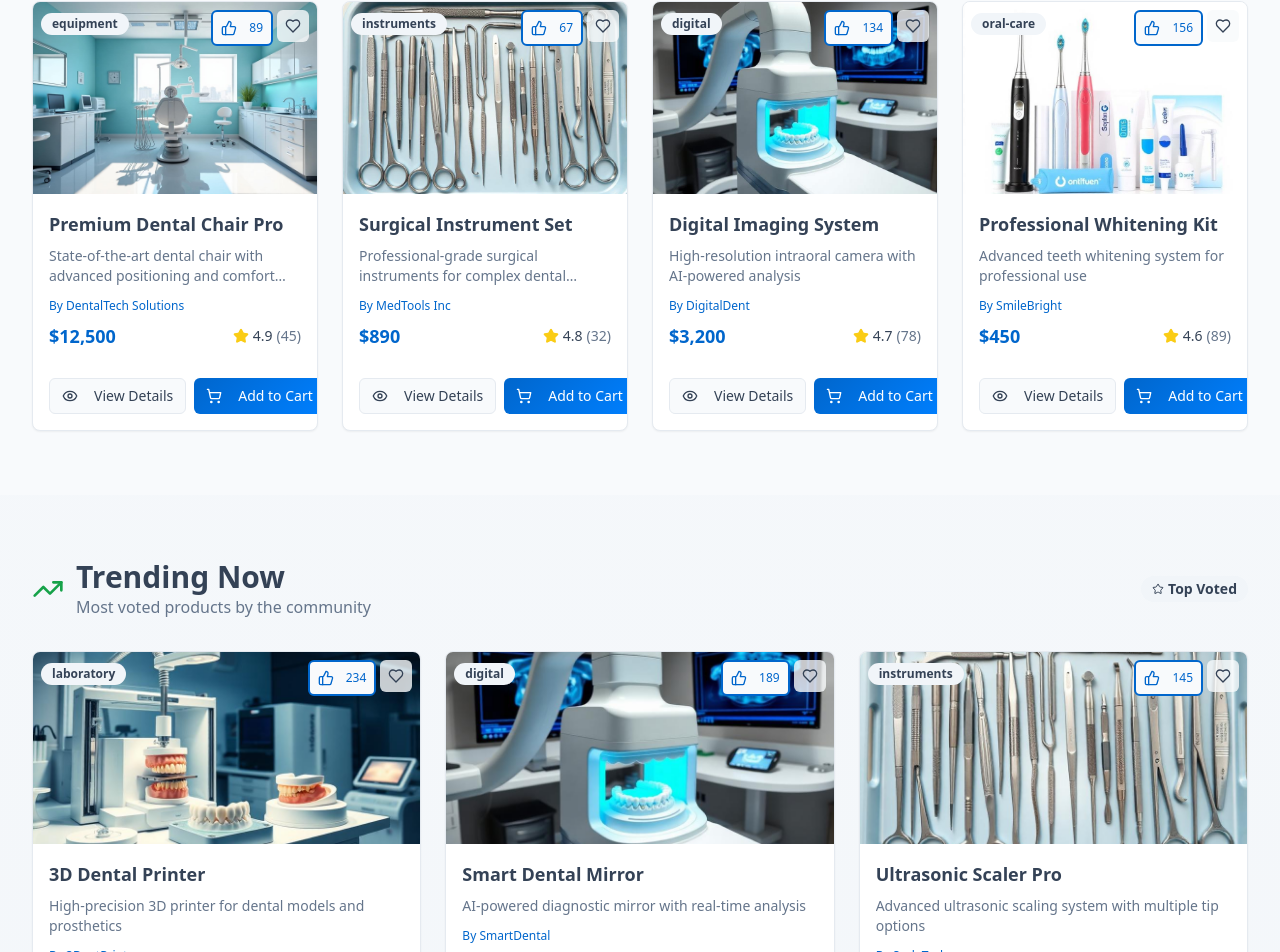
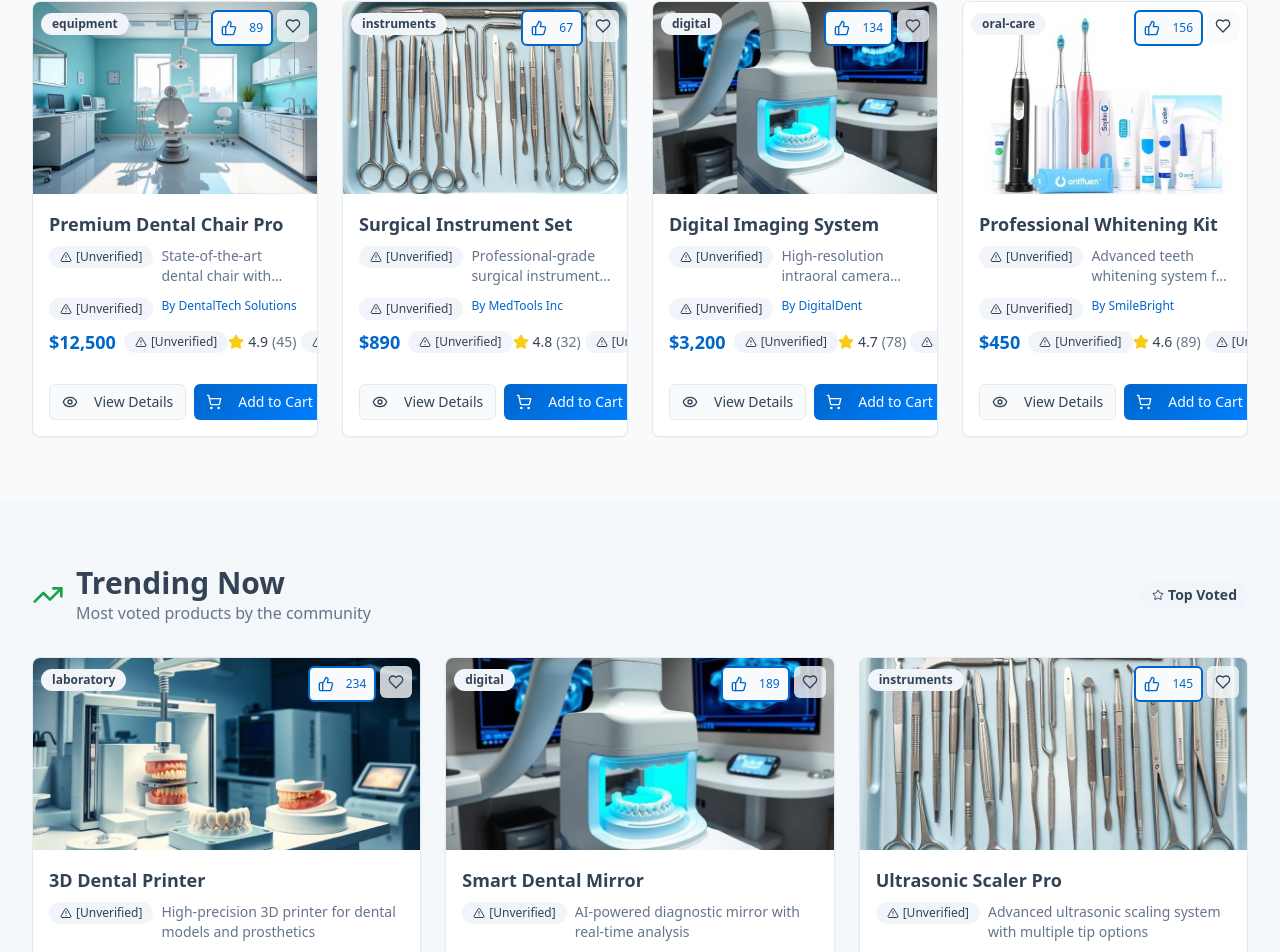
Before and after one commit to wund3run/smile-vote-market, a React (Vite) app: page / in a window 1280 px wide. Shown: the part 1792-2744 px from the top of the page. Built offline with nearby package versions, Linux system fonts and the light colour scheme.

Commit message:
Implement content verification system to label unverified claims and information
Co-authored-by: ramatarun <221033675+ramatarun@users.noreply.github.com>

```diff
--- /dev/null
+++ b/src/components/ContentVerificationLabel.tsx
@@ -0,0 +1,100 @@
+import { AlertTriangle, Info, HelpCircle } from "lucide-react";
+import { Badge } from "@/components/ui/badge";
+import { Tooltip, TooltipContent, TooltipTrigger } from "@/components/ui/tooltip";
+
+export type VerificationStatus = 'unverified' | 'inference' | 'speculation' | 'unknown';
+
+interface ContentVerificationLabelProps {
+  status: VerificationStatus;
+  content?: string;
+  className?: string;
+  showTooltip?: boolean;
+}
+
+const verificationConfig = {
+  unverified: {
+    label: "[Unverified]",
+    icon: AlertTriangle,
+    variant: "secondary" as const,
+    tooltip: "This information has not been independently verified and should not be considered as established fact."
+  },
+  inference: {
+    label: "[Inference]",
+    icon: Info,
+    variant: "outline" as const,
+    tooltip: "This information is based on inference or deduction and may not be factually accurate."
+  },
+  speculation: {
+    label: "[Speculation]",
+    icon: HelpCircle,
+    variant: "outline" as const,
+    tooltip: "This information is speculative and should not be relied upon as fact."
+  },
+  unknown: {
+    label: "[Unknown]",
+    icon: HelpCircle,
+    variant: "secondary" as const,
+    tooltip: "The accuracy of this information cannot be determined."
+  }
+};
+
+export function ContentVerificationLabel({
+  status,
+  content,
+  className,
+  showTooltip = true
+}: ContentVerificationLabelProps) {
+  const config = verificationConfig[status];
+  const Icon = config.icon;
+
+  const badgeContent = (
+    <Badge variant={config.variant} className={`text-xs font-medium ${className}`}>
+      <Icon className="h-3 w-3 mr-1" />
+      {config.label}
+    </Badge>
+  );
+
+  if (!showTooltip) {
+    return badgeContent;
+  }
+
+  return (
+    <Tooltip>
+      <TooltipTrigger asChild>
+        {badgeContent}
+      </TooltipTrigger>
+      <TooltipContent>
+        <div className="max-w-xs">
+          <p className="font-medium mb-1">{config.label}</p>
+          <p className="text-sm">{config.tooltip}</p>
+          {content && (
+            <p className="text-xs mt-1 opacity-75">
+              Content: {content}
+            </p>
+          )}
+        </div>
+      </TooltipContent>
+    </Tooltip>
+  );
+}
+
+interface ContentDisclaimerProps {
+  children: React.ReactNode;
+  status: VerificationStatus;
+  className?: string;
+}
+
+export function ContentDisclaimer({ children, status, className }: ContentDisclaimerProps) {
+  const config = verificationConfig[status];
+
+  return (
+    <div className={`space-y-2 ${className}`}>
+      <div className="flex items-start gap-2">
+        <ContentVerificationLabel status={status} showTooltip={false} />
+        <div className="flex-1">
+          {children}
+        </div>
+      </div>
+    </div>
+  );
+}
--- a/src/components/ProductCard.tsx
+++ b/src/components/ProductCard.tsx
@@ -3,6 +3,7 @@ import { Heart, ShoppingCart, ThumbsUp, Eye, Star } from "lucide-react";
 import { Card, CardContent, CardFooter } from "@/components/ui/card";
 import { Button } from "@/components/ui/button";
 import { Badge } from "@/components/ui/badge";
+import { ContentVerificationLabel, ContentDisclaimer } from "@/components/ContentVerificationLabel";
 
 interface ProductCardProps {
   id: string;
@@ -19,6 +20,12 @@ interface ProductCardProps {
   featured?: boolean;
   trending?: boolean;
   viewMode?: 'grid' | 'list';
+  verified?: {
+    rating: boolean;
+    price: boolean;
+    supplier: boolean;
+    claims: boolean;
+  };
 }
 
 export function ProductCard({
@@ -35,7 +42,13 @@ export function ProductCard({
   supplier,
   featured,
   trending,
-  viewMode = 'grid'
+  viewMode = 'grid',
+  verified = {
+    rating: false,
+    price: false,
+    supplier: false,
+    claims: false
+  }
 }: ProductCardProps) {
   const [voteCount, setVoteCount] = useState(votes);
   const [hasVoted, setHasVoted] = useState(false);
@@ -107,19 +120,38 @@ export function ProductCard({
         <h3 className="font-semibold text-lg mb-2 line-clamp-2 group-hover:text-primary transition-colors">
           {title}
         </h3>
-        <p className="text-sm text-muted-foreground mb-3 line-clamp-2">
-          {description}
-        </p>
+        <ContentDisclaimer status="unverified" className="mb-3">
+          <p className="text-sm text-muted-foreground line-clamp-2">
+            {description}
+          </p>
+        </ContentDisclaimer>
 
         {supplier && (
-          <p className="text-xs text-primary mb-2">
-            By {supplier}
-          </p>
+          <div className="mb-2">
+            {!verified.supplier ? (
+              <ContentDisclaimer status="unverified">
+                <p className="text-xs text-primary">
+                  By {supplier}
+                </p>
+              </ContentDisclaimer>
+            ) : (
+              <p className="text-xs text-primary">
+                By {supplier}
+              </p>
+            )}
+          </div>
         )}
 
         <div className="flex items-center justify-between mb-3">
           <div className="flex items-center space-x-2">
-            <span className="text-lg font-bold text-primary">{price}</span>
+            {!verified.price ? (
+              <div className="flex items-center gap-2">
+                <span className="text-lg font-bold text-primary">{price}</span>
+                <ContentVerificationLabel status="unverified" showTooltip={false} />
+              </div>
+            ) : (
+              <span className="text-lg font-bold text-primary">{price}</span>
+            )}
             {originalPrice && (
               <span className="text-sm text-muted-foreground line-through">
                 {originalPrice}
@@ -130,6 +162,9 @@ export function ProductCard({
             <Star className="h-4 w-4 fill-yellow-400 text-yellow-400" />
             <span>{rating}</span>
             <span className="text-muted-foreground">({reviewCount})</span>
+            {!verified.rating && (
+              <ContentVerificationLabel status="unverified" showTooltip={false} className="ml-1" />
+            )}
           </div>
         </div>
       </CardContent>
--- a/src/components/TourismPackageCard.tsx
+++ b/src/components/TourismPackageCard.tsx
@@ -4,6 +4,7 @@ import { Button } from "@/components/ui/button";
 import { Card, CardContent, CardFooter, CardHeader } from "@/components/ui/card";
 import { Badge } from "@/components/ui/badge";
 import { TourismPackage } from "@/data/marketplace";
+import { ContentVerificationLabel, ContentDisclaimer } from "@/components/ContentVerificationLabel";
 
 type TourismPackageCardProps = TourismPackage;
 
@@ -24,7 +25,14 @@ export const TourismPackageCard = ({
   accommodation,
   featured,
   trending,
-  savings
+  savings,
+  verified = {
+    pricing: false,
+    savings: false,
+    features: false,
+    treatments: false,
+    rating: false
+  }
 }: TourismPackageCardProps) => {
   const [currentVotes, setCurrentVotes] = useState(votes);
   const [hasVoted, setHasVoted] = useState(false);
@@ -56,10 +64,13 @@ export const TourismPackageCard = ({
 
       {/* Savings Badge */}
       {savings && (
-        <div className="absolute top-3 right-3 z-10">
+        <div className="absolute top-3 right-3 z-10 flex items-center gap-1">
           <Badge variant="destructive" className="bg-gradient-to-r from-red-500 to-red-600 text-white">
             {savings}
           </Badge>
+          {!verified.savings && (
+            <ContentVerificationLabel status="unverified" showTooltip={false} />
+          )}
         </div>
       )}
 
@@ -94,9 +105,11 @@ export const TourismPackageCard = ({
         </h3>
 
         {/* Description */}
+        <ContentDisclaimer status="unverified" className="mb-3">
           <p className="text-sm text-muted-foreground line-clamp-2">
             {description}
           </p>
+        </ContentDisclaimer>
 
         {/* Rating & Reviews */}
         <div className="flex items-center space-x-2">
@@ -105,9 +118,15 @@ export const TourismPackageCard = ({
             <span className="text-sm font-medium">{rating}</span>
           </div>
           <span className="text-sm text-muted-foreground">({reviewCount} reviews)</span>
+          {!verified.rating && (
+            <ContentVerificationLabel status="unverified" showTooltip={false} />
+          )}
         </div>
 
         {/* Key Features */}
+        <div className="space-y-2">
+          {!verified.features ? (
+            <ContentDisclaimer status="unverified">
               <div className="flex flex-wrap gap-1">
                 {features.slice(0, 2).map((feature, index) => (
                   <Badge key={index} variant="outline" className="text-xs">
@@ -120,18 +139,38 @@ export const TourismPackageCard = ({
                   </Badge>
                 )}
               </div>
+            </ContentDisclaimer>
+          ) : (
+            <div className="flex flex-wrap gap-1">
+              {features.slice(0, 2).map((feature, index) => (
+                <Badge key={index} variant="outline" className="text-xs">
+                  {feature}
+                </Badge>
+              ))}
+              {features.length > 2 && (
+                <Badge variant="outline" className="text-xs">
+                  +{features.length - 2} more
+                </Badge>
+              )}
+            </div>
+          )}
+        </div>
 
         {/* Accommodation */}
+        <ContentDisclaimer status="unverified">
           <div className="flex items-center space-x-1 text-sm">
             <Shield className="h-4 w-4 text-primary" />
             <span className="text-muted-foreground">{accommodation}</span>
           </div>
+        </ContentDisclaimer>
 
         {/* Treatments Preview */}
         <div className="space-y-1">
           <p className="text-xs font-medium text-muted-foreground uppercase tracking-wide">
             Treatments Included:
           </p>
+          {!verified.treatments ? (
+            <ContentDisclaimer status="unverified">
               <div className="flex flex-wrap gap-1">
                 {treatments.slice(0, 3).map((treatment, index) => (
                   <span key={index} className="text-xs bg-primary/10 text-primary px-2 py-1 rounded">
@@ -144,6 +183,21 @@ export const TourismPackageCard = ({
                   </span>
                 )}
               </div>
+            </ContentDisclaimer>
+          ) : (
+            <div className="flex flex-wrap gap-1">
+              {treatments.slice(0, 3).map((treatment, index) => (
+                <span key={index} className="text-xs bg-primary/10 text-primary px-2 py-1 rounded">
+                  {treatment}
+                </span>
+              ))}
+              {treatments.length > 3 && (
+                <span className="text-xs text-muted-foreground">
+                  +{treatments.length - 3} more
+                </span>
+              )}
+            </div>
+          )}
         </div>
       </CardContent>
 
@@ -156,6 +210,9 @@ export const TourismPackageCard = ({
               <span className="text-sm text-muted-foreground line-through">
                 {originalPrice}
               </span>
+            )}
+            {!verified.pricing && (
+              <ContentVerificationLabel status="unverified" showTooltip={false} />
             )}
           </div>
           <p className="text-xs text-muted-foreground">Per person, all inclusive</p>
--- a/src/data/marketplace.ts
+++ b/src/data/marketplace.ts
@@ -31,6 +31,12 @@ export interface Product {
   reviewCount: number;
   featured?: boolean;
   trending?: boolean;
+  verified?: {
+    rating: boolean;
+    price: boolean;
+    supplier: boolean;
+    claims: boolean;
+  };
 }
 
 export interface TourismPackage {
@@ -51,6 +57,13 @@ export interface TourismPackage {
   featured?: boolean;
   trending?: boolean;
   savings?: string;
+  verified?: {
+    pricing: boolean;
+    savings: boolean;
+    features: boolean;
+    treatments: boolean;
+    rating: boolean;
+  };
 }
 
 export const categories: Category[] = [
@@ -123,7 +136,13 @@ export const featuredProducts: Product[] = [
     category: "equipment",
     rating: 4.9,
     reviewCount: 45,
-    featured: true
+    featured: true,
+    verified: {
+      rating: false,
+      price: false,
+      supplier: false,
+      claims: false
+    }
   },
   {
     id: "2",
@@ -136,7 +155,13 @@ export const featuredProducts: Product[] = [
     category: "instruments",
     rating: 4.8,
     reviewCount: 32,
-    featured: true
+    featured: true,
+    verified: {
+      rating: false,
+      price: false,
+      supplier: false,
+      claims: false
+    }
   },
   {
     id: "3",
@@ -149,7 +174,13 @@ export const featuredProducts: Product[] = [
     category: "digital",
     rating: 4.7,
     reviewCount: 78,
-    featured: true
+    featured: true,
+    verified: {
+      rating: false,
+      price: false,
+      supplier: false,
+      claims: false
+    }
   },
   {
     id: "4",
@@ -162,7 +193,13 @@ export const featuredProducts: Product[] = [
     category: "oral-care",
     rating: 4.6,
     reviewCount: 89,
-    featured: true
+    featured: true,
+    verified: {
+      rating: false,
+      price: false,
+      supplier: false,
+      claims: false
+    }
   }
 ];
 
@@ -178,7 +215,13 @@ export const trendingProducts: Product[] = [
     category: "laboratory",
     rating: 4.9,
     reviewCount: 67,
-    trending: true
+    trending: true,
+    verified: {
+      rating: false,
+      price: false,
+      supplier: false,
+      claims: false
+    }
   },
   {
     id: "6",
@@ -191,7 +234,13 @@ export const trendingProducts: Product[] = [
     category: "digital",
     rating: 4.8,
     reviewCount: 54,
-    trending: true
+    trending: true,
+    verified: {
+      rating: false,
+      price: false,
+      supplier: false,
+      claims: false
+    }
   },
   {
     id: "7",
@@ -204,7 +253,13 @@ export const trendingProducts: Product[] = [
     category: "instruments",
     rating: 4.7,
     reviewCount: 43,
-    trending: true
+    trending: true,
+    verified: {
+      rating: false,
+      price: false,
+      supplier: false,
+      claims: false
+    }
   }
 ];
 
@@ -225,7 +280,14 @@ export const tourismPackages: TourismPackage[] = [
     treatments: ["Porcelain Veneers", "Teeth Whitening", "Gum Contouring", "Dental Cleaning"],
     accommodation: "Luxury Beach Resort",
     featured: true,
-    savings: "Save $3,500"
+    savings: "Save $3,500",
+    verified: {
+      pricing: false,
+      savings: false,
+      features: false,
+      treatments: false,
+      rating: false
+    }
   },
   {
     id: "t2",
@@ -243,7 +305,14 @@ export const tourismPackages: TourismPackage[] = [
     treatments: ["Dental Implants", "Bone Grafting", "Crown Placement", "Consultation"],
     accommodation: "Eco-Luxury Hotel",
     trending: true,
-    savings: "Save $3,300"
+    savings: "Save $3,300",
+    verified: {
+      pricing: false,
+      savings: false,
+      features: false,
+      treatments: false,
+      rating: false
+    }
   },
   {
     id: "t3",
@@ -261,7 +330,14 @@ export const tourismPackages: TourismPackage[] = [
     treatments: ["Full Mouth Reconstruction", "Dental Implants", "Crowns & Bridges", "Gum Treatment"],
     accommodation: "5-Star All-Inclusive Resort",
     featured: true,
-    savings: "Save $8,200"
+    savings: "Save $8,200",
+    verified: {
+      pricing: false,
+      savings: false,
+      features: false,
+      treatments: false,
+      rating: false
+    }
   },
   {
     id: "t4",
@@ -278,7 +354,14 @@ export const tourismPackages: TourismPackage[] = [
     features: ["Historic city hotel", "Cultural tours", "Spa treatments", "Progress monitoring"],
     treatments: ["Invisalign", "Traditional Braces", "Retainers", "Regular Adjustments"],
     accommodation: "Boutique Historic Hotel",
-    savings: "Save $2,700"
+    savings: "Save $2,700",
+    verified: {
+      pricing: false,
+      savings: false,
+      features: false,
+      treatments: false,
+      rating: false
+    }
   },
   {
     id: "t5",
@@ -296,6 +379,13 @@ export const tourismPackages: TourismPackage[] = [
     treatments: ["Comprehensive Exam", "Professional Cleaning", "Fluoride Treatment", "X-rays"],
     accommodation: "4-Star City Hotel",
     trending: true,
-    savings: "Save $700"
+    savings: "Save $700",
+    verified: {
+      pricing: false,
+      savings: false,
+      features: false,
+      treatments: false,
+      rating: false
+    }
   }
 ];
--- a/src/pages/Index.tsx
+++ b/src/pages/Index.tsx
@@ -16,6 +16,7 @@ import {
 } from "@/components/ui/dropdown-menu";
 import { categories, featuredProducts, trendingProducts, tourismPackages } from "@/data/marketplace";
 import { TourismPackageCard } from "@/components/TourismPackageCard";
+import { ContentVerificationLabel, ContentDisclaimer } from "@/components/ContentVerificationLabel";
 
 const Index = () => {
   const [isFilterOpen, setIsFilterOpen] = useState(false);
@@ -70,22 +71,22 @@ const Index = () => {
       <section className="py-12 bg-background">
         <div className="max-w-7xl mx-auto px-4 sm:px-6 lg:px-8">
           <div className="grid grid-cols-2 lg:grid-cols-4 gap-6">
-            <div className="text-center">
+            <ContentDisclaimer status="unverified" className="text-center">
               <div className="text-3xl lg:text-4xl font-bold text-primary mb-2">1,234</div>
               <div className="text-muted-foreground">Products</div>
-            </div>
-            <div className="text-center">
+            </ContentDisclaimer>
+            <ContentDisclaimer status="unverified" className="text-center">
               <div className="text-3xl lg:text-4xl font-bold text-primary mb-2">456</div>
               <div className="text-muted-foreground">Suppliers</div>
-            </div>
-            <div className="text-center">
+            </ContentDisclaimer>
+            <ContentDisclaimer status="unverified" className="text-center">
               <div className="text-3xl lg:text-4xl font-bold text-primary mb-2">2,890</div>
               <div className="text-muted-foreground">Active Users</div>
-            </div>
-            <div className="text-center">
+            </ContentDisclaimer>
+            <ContentDisclaimer status="unverified" className="text-center">
               <div className="text-3xl lg:text-4xl font-bold text-primary mb-2">5,670</div>
               <div className="text-muted-foreground">Requests Fulfilled</div>
-            </div>
+            </ContentDisclaimer>
           </div>
         </div>
       </section>
@@ -240,7 +241,7 @@ const Index = () => {
               </h2>
             </div>
             <p className="text-lg text-muted-foreground max-w-3xl mx-auto">
-              Combine world-class dental care with amazing travel experiences. Save up to 70% while enjoying luxury accommodations and professional treatments.
+              [Unverified] Combine world-class dental care with amazing travel experiences. Save up to 70% while enjoying luxury accommodations and professional treatments.
             </p>
           </div>
 
@@ -294,6 +295,34 @@ const Index = () => {
         isOpen={isRequestFormOpen}
         onClose={() => setIsRequestFormOpen(false)}
       />
+
+      {/* Content Verification Disclaimer */}
+      <footer className="bg-muted/50 border-t py-8">
+        <div className="max-w-7xl mx-auto px-4 sm:px-6 lg:px-8">
+          <div className="text-center space-y-4">
+            <div className="flex items-center justify-center gap-2">
+              <ContentVerificationLabel status="unverified" showTooltip={false} />
+              <h3 className="text-lg font-semibold">Content Verification Notice</h3>
+            </div>
+            <div className="max-w-4xl mx-auto text-sm text-muted-foreground space-y-2">
+              <p>
+                <strong>Important:</strong> The information displayed on this marketplace, including but not limited to product ratings,
+                supplier information, pricing, savings claims, and tourism package details, has not been independently verified
+                and should not be considered as established fact.
+              </p>
+              <p>
+                Product descriptions, treatment claims, savings percentages, and user reviews may be unverified, inferred,
+                or speculative. Please conduct your own research and verification before making any purchasing decisions
+                or commitments to dental treatments or tourism packages.
+              </p>
+              <p>
+                [Unverified] Claims about product effectiveness, cost savings, treatment outcomes, or provider qualifications
+                should be independently verified through appropriate professional channels before use.
+              </p>
+            </div>
+          </div>
+        </div>
+      </footer>
     </div>
   );
 };
```
Lines whose indentation alone changed are shown as unchanged.
